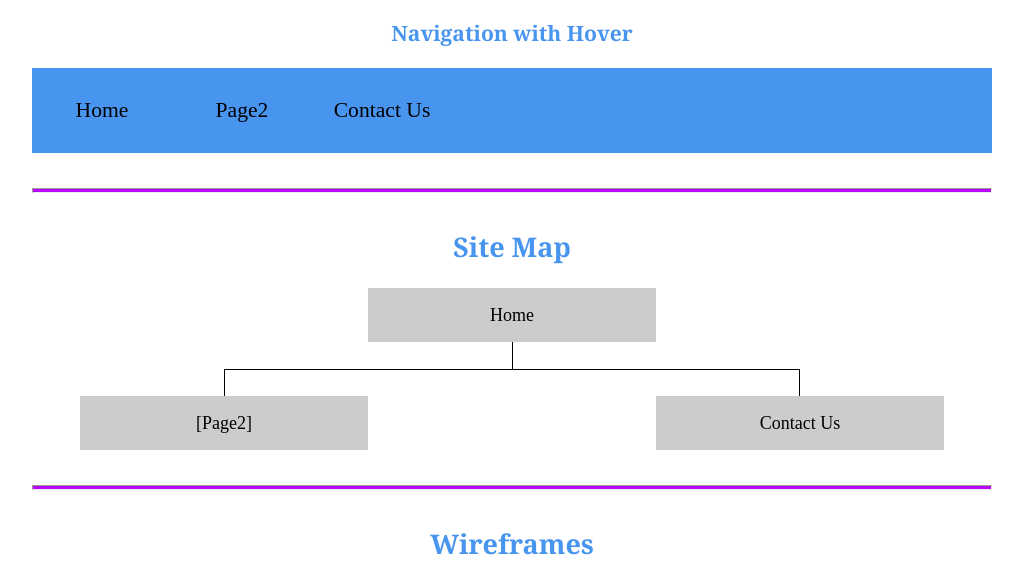
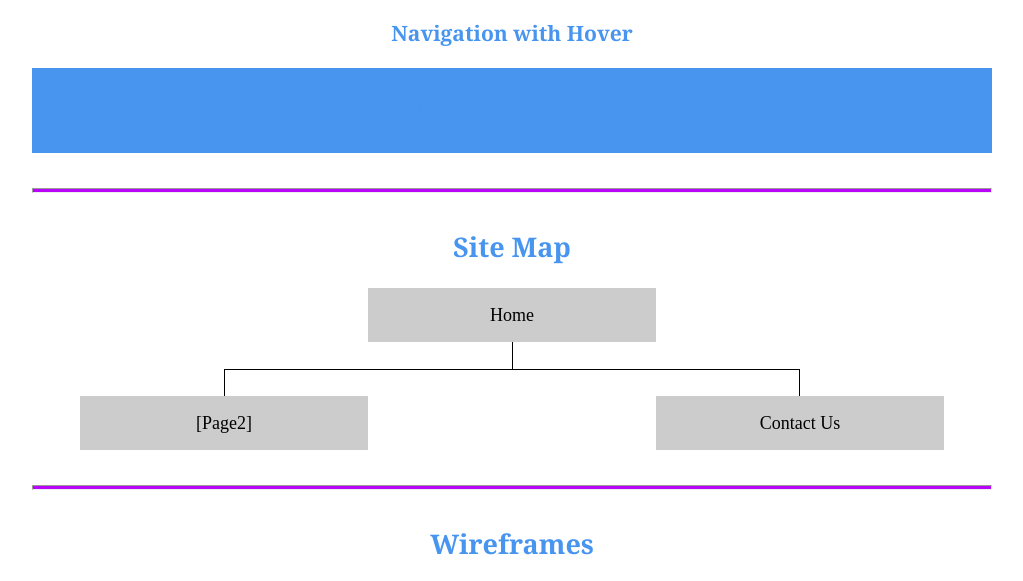
Before and after one commit to colin24-2003/WDD130, a plain HTML site: page wwr/site-plan-rafting.html in a window 1280 px wide. Shown: the part 1966-2547 px from the top of the page, without its empty margins (128-1151 px from the left). Drawn offline with Linux system fonts and the light colour scheme; a web font is replaced by a local one.

Commit message:
color change

```diff
--- a/wwr/styles/site-plan-rafting.css
+++ b/wwr/styles/site-plan-rafting.css
@@ -21,7 +21,7 @@ Fonts are separated by a & */
   --paragraph-color-on-white: #2580f7; /* paragraph text on a white background */
   --paragraph-color-on-color: white; /* paragraph text on a colored background */
   --paragraph-background-color: #2580f7  ;
-  --nav-link-color: #2580f75;
+  --nav-link-color: #4895EF;
   --nav-background-color: #4895EF;
   --nav-hover-link-color: white;
   --nav-hover-background-color: #4895EF;
```
